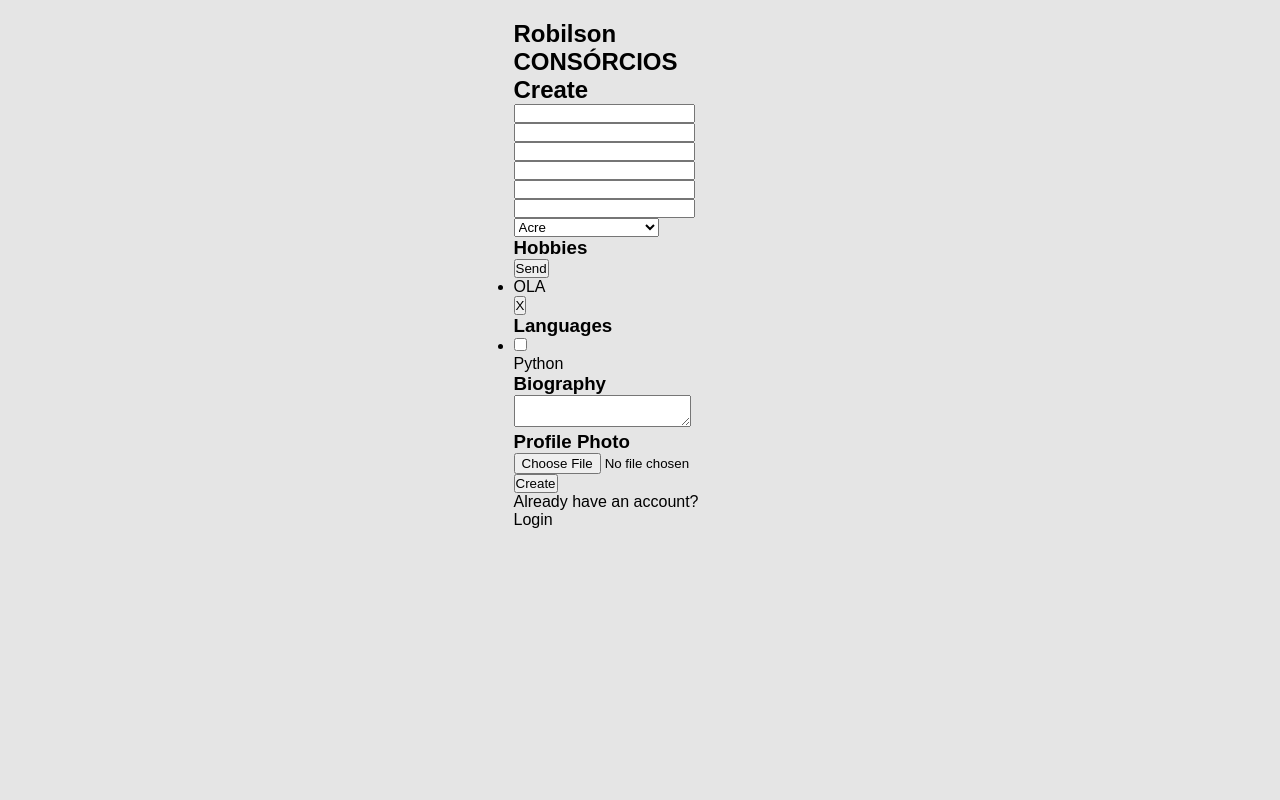
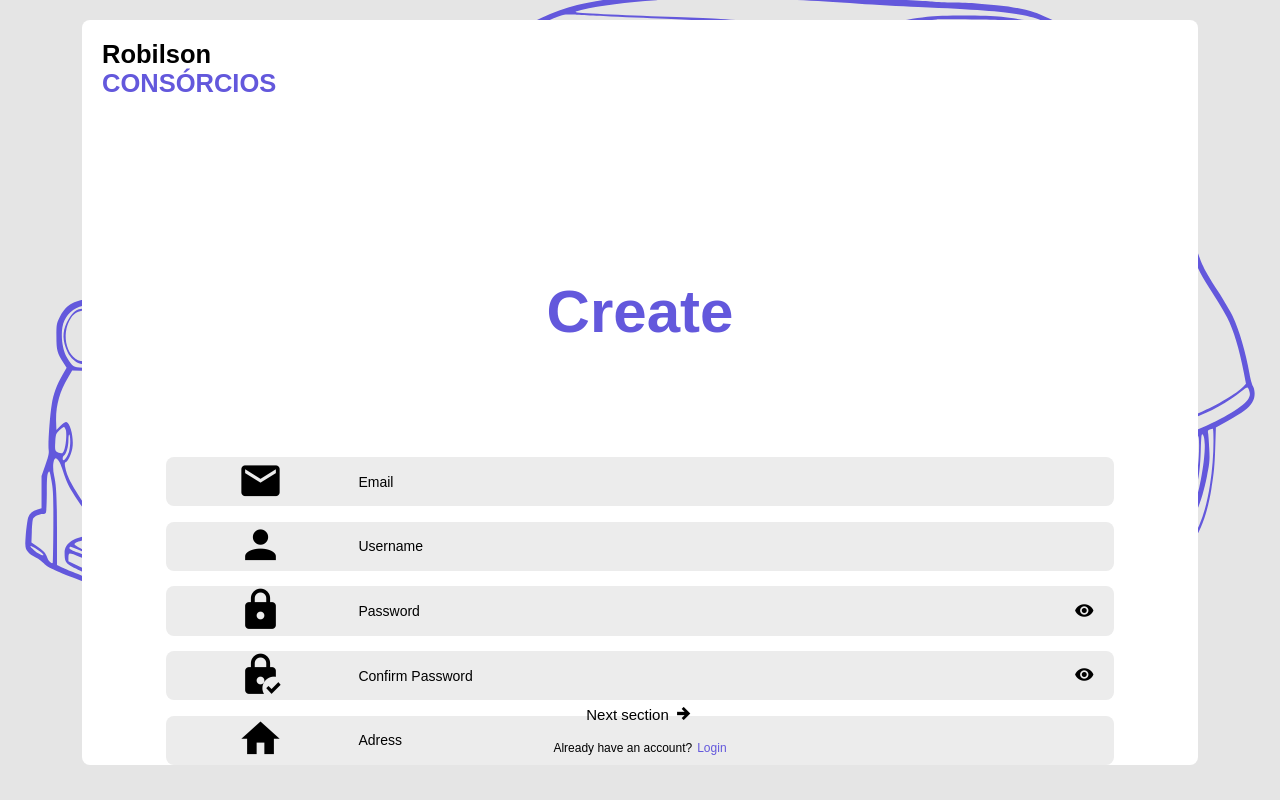
Before and after one commit to Gabz047/formulario-devweb, a Vue app: page /create in a window 1280 px wide. Built offline with nearby package versions, Linux system fonts and the light colour scheme.

Commit message:
Created CreateAccount Component and separeted it in subcomponents. Defined store

```diff
--- /dev/null
+++ b/src/assets/css/createaccount.css
@@ -0,0 +1,276 @@
+.create-main {
+    width: 100%;
+    height: 98%;
+    display: flex;
+    justify-content: center;
+    align-items: center;
+}
+
+.create-img {
+    width: 100%;
+    height: 100%;
+    position: absolute;
+}
+
+.create-img img {
+    width: 100%;
+    height: 100%;
+}
+
+.create-section {
+    width: 90%;
+    height: 100%;
+    display: flex;
+    justify-content: center;
+    align-items: center;
+    flex-direction: column;
+}
+
+.create-container {
+    width: 100%;
+    height: 100%;
+    display: flex;
+    flex-direction: column;
+    background-color: var(--form-default);
+    align-items: center;
+    position: relative;
+    border-radius: 8px;
+}
+
+.company-brand {
+    position: absolute;
+    top: 0;
+    left: 0;
+    padding: 20px 0px 0px 20px;
+    font-size: 17px;
+}
+
+.company-brand h2 {
+    font-weight: 900;
+}
+
+.h2-purple {
+    color: var(--purple-default);
+}
+
+.tittle-create {
+    text-align: center;
+    font-size: 60px;
+    margin-top: 23%;
+    font-weight: 900;
+    color: var(--purple-default);
+}
+
+.container-inputs {
+    margin-top: 10%;
+    height: 55%;
+    width: 85%;
+    display: flex;
+    flex-direction: column;
+    justify-content: space-between;
+}
+
+.box-inputs {
+    height: 16%;
+    background-color: var(--input-colors);
+    border-radius: 8px;
+    display: flex;
+}
+
+.box-inputs-img {
+    width: 20%;
+    display: flex;
+    justify-content: center;
+    align-items: center;
+}
+
+.box-inputs-img i {
+    font-size: 46px;
+}
+
+.box-inputs-content {
+    width: 80%;
+    height: 100%;
+    display: flex;
+    flex-direction: column;
+    justify-content: center;
+    position: relative;
+}
+
+.box-inputs-content i {
+    position: absolute;
+    right: 0;
+    margin-right: 20px;
+}
+
+.box-inputs-content select {
+    width: 95%;
+    border: 1.5px solid;
+    border-radius: 5px;
+    padding: 3px;
+    transition: 0.2s;
+    font-weight: bold;
+    &:active {
+        background-color: rgb(197, 197, 197);
+    }
+}
+
+.box-inputs-tittle {
+    height: auto;
+    width: 100%;
+    font-size: 14px;
+    padding: 3px;
+}
+
+
+.box-inputs-tittle p{
+    font-weight: 500;
+}
+
+.activeOff {
+ display: none;
+}
+
+.activeOn {
+    width: 97%;
+    height: 60%;
+    background-color: transparent;
+    border: none;
+    outline: 0;
+    font-size: 17px;
+    font-weight: bold;
+    padding: 3px;
+}
+
+.box-btn-next {
+    height: 20px;
+    display: flex;
+    justify-content: center;
+    position: absolute;
+    bottom: 0;
+    margin-bottom: 40px;
+    font-size: 15px;
+    align-items: center;
+
+    &:hover {
+        color: var(--purple-default);cursor: pointer;
+    }
+}
+
+.box-btn-next i{
+   font-size: 20px;
+   margin-left: 5px;
+   transition: 0.2s;
+}
+
+.box-btn-next:hover i {
+    margin-left: 10px;
+}
+
+
+.box-changeTo-login {
+    position: absolute;
+    bottom: 0;
+    margin-bottom: 10px;
+    width: 100%;
+    display: flex;
+    justify-content: center;
+    font-size: 12px;
+}
+
+
+.btn-login {
+    margin-left: 5px;
+    color: var(--purple-default);
+    transition: 0.2s;
+    &:hover {
+        color: #483bcf;
+        cursor: pointer;
+    }
+}
+
+.box-input-hobbies {
+    height: 30%;
+    background-color: var(--input-colors);
+    border-radius: 8px;
+    display: flex;
+    flex-wrap: wrap;
+}
+
+.box-hobbies-send {
+    display: flex;
+    width: 100%;
+    height: 25%;
+    gap: 10px;
+    padding: 10px 0 0 10%;
+    align-items: center;
+    cursor: pointer;
+}
+
+.box-hobbies-send input {
+    width: 150px;
+    border: none;
+    outline: none;
+    background-color: rgb(211, 211, 211);
+    border-radius: 5px;
+    padding: 3px 3px 3px 5px;
+}
+
+.box-hobbies-send button {
+    border: none;
+    background-color: transparent;
+    font-size: 20px;
+    transition: 0.1s;
+
+    &:active {
+        color: var(--purple-default);
+        margin-left: 5px;
+    }
+}
+
+.box-hobbies-list {
+    width: 100%;
+    height: 65%;
+
+}
+
+.box-hobbies-list ul {
+    list-style: none;
+    max-width: 100%;
+    width: 100%;
+    height: 100%;
+    display: flex;
+    align-items: center;
+    overflow-x: auto;
+}
+
+.box-hobbies-list li {
+    display: flex;
+    padding: 10px;
+    border-radius: 5px;
+    gap: 5px;
+    margin-left: 10px;
+    background-color: #483bcf;
+    font-size: 15px;
+    color: var(--form-default);
+    align-items: center;
+    width: auto;
+    max-width: 200px;
+    max-height: 40px;
+}
+
+.box-hobbies-list li p {
+    max-width: 160px;
+    overflow: hidden;
+}
+
+.box-hobbies-list li button {
+    border: none;
+    background-color: rgb(238, 91, 91);
+    border-radius: 5px;
+    color: var(--form-default);
+    width: 30px;
+    &:active {
+        background-color: rgb(238, 69, 69);
+    }
+}
--- a/src/assets/css/global.css
+++ b/src/assets/css/global.css
@@ -15,8 +15,8 @@
 }
 
 .container{
-  width: 100vw;
-  height: 100vh;
+  width: 100dvw;
+  height: 100dvh;
   background-color: var(--app-background-color);
   font-family: var(--text-font-default);
   display: flex;
--- a/src/assets/css/imports.css
+++ b/src/assets/css/imports.css
@@ -1,3 +1,4 @@
 @import './global.css';
 @import './icons.css';
-@import './login.css'
+@import './login.css';
+@import './createaccount.css';
--- a/src/components/CreateAccount.vue
+++ b/src/components/CreateAccount.vue
@@ -1,86 +1,109 @@
 <script setup>
-import { states } from '@/utils/state';
+import { states } from '@/utils/state'
+import { ref, computed } from 'vue'
+import EmailComponent from './CreateAccount_Components/inputs/EmailComponent.vue'
+import UsernameComponent from './CreateAccount_Components/inputs/UsernameComponent.vue'
+import PasswordComponent from './CreateAccount_Components/inputs/PasswordComponent.vue'
+import PasswordConfirmComponent from './CreateAccount_Components/inputs/PasswordConfirmComponent.vue'
+import AdressComponent from './CreateAccount_Components/inputs/AdressComponent.vue'
+import CityComponent from './CreateAccount_Components/inputs/CityComponent.vue'
+import { useFormStore } from '../stores/form'
+
+const hobbie = ref('')
+const formStore = useFormStore()
+
+function addHobbie(hobbie) {
+    formStore.hobbies.push(hobbie)
+}
+
+function removeHobbie(hobbie,index) {
+    hobbie.splice(index, 1)
+}
+
+const showcontainer = false
+
+const counter = ref(0)
+
+const nextSection = computed(() => {
+  if (counter.value === 3) {
+    console.log(counter.value)
+    return (counter.value = 0)
+  } else {
+    return counter.value
+  }
+})
 </script>
 <template>
-    <main>
-        <section>
-            <div>
+  <main class="create-main">
+    <section class="create-img">
+      <img src="../assets/images/1296847 2.svg" />
+    </section>
+
+    <section class="create-section">
+      <div class="create-container">
+        <div class="company-brand">
           <h2>Robilson</h2>
-                <h2>CONSÓRCIOS</h2>
+          <h2 class="h2-purple">CONSÓRCIOS</h2>
         </div>
 
-            <h1>Create</h1>
+        <h1 class="tittle-create">Create</h1>
 
-            <section>
-                <div class="box-inputs">
-                <div class="box-inputs-img"></div>
-                <div class="box-inputs-tittle"></div>
-                <input type="email">
-                </div>
+        <section class="container-inputs s1" v-if="nextSection === 0">
+          <EmailComponent />
 
-                <div class="box-inputs">
-                <div class="box-inputs-img"></div>
-                <div class="box-inputs-tittle"></div>
-                <input type="text">
-                </div>
+          <UsernameComponent />
 
-                <div class="box-inputs">
-                <div class="box-inputs-img"></div>
-                <div class="box-inputs-tittle"></div>
-                <input type="text">
-                </div>
+          <PasswordComponent />
 
-                <div class="box-inputs">
-                <div class="box-inputs-img"></div>
-                <div class="box-inputs-tittle"></div>
-                <input type="text">
-                </div>
+          <PasswordConfirmComponent />
 
-                <div class="box-inputs">
-                <div class="box-inputs-img"></div>
-                <div class="box-inputs-tittle"></div>
-                <input type="text">
-                </div>
+          <AdressComponent />
         </section>
 
-            <section>
-                <div class="box-inputs">
-                <div class="box-inputs-img"></div>
-                <div class="box-inputs-tittle"></div>
-                <input type="text">
+        <section class="container-inputs s2" v-if="nextSection === 1">
+
+          <CityComponent />
+
+          <span class="box-inputs">
+            <div class="box-inputs-img">
+                <i class="mdi mdi-map-marker-radius"></i>
             </div>
-
-                <div class="box-inputs">
-                <div class="box-inputs-img"></div>
-                <div class="box-inputs-tittle"></div>
+            <div class="box-inputs-content">
+            <div class="box-inputs-tittle"><p>State</p></div>
             <select id="">
-                    <option v-for="state in states" :key="state.id" :value="state.id" >{{ state.name }}</option>
+              <option v-for="state in states" :key="state.id" :value="state.id">
+                {{ state.name }}
+              </option>
             </select>
             </div>
+          </span>
 
           <div class="box-input-hobbies">
             <div class="box-hobbies-send">
-                    <h3>Hobbies</h3>
-                    <button>Send</button>
+                <p class="tittle-hobbie">Hobbies</p>
+              <input type="text" v-model="hobbie">
+              <button @click="addHobbie(hobbie)"><i class="mdi mdi-send"></i></button>
             </div>
 
             <div class="box-hobbies-list">
               <ul>
-                        <li><p>OLA</p> <button>X</button></li>
+                <li v-for="(hobbie,index) in formStore.hobbies" :key="index">
+                  <p>{{ hobbie }}</p>
+                  <button @click="removeHobbie(formStore.hobbies, index)"><i class="mdi mdi-close"></i></button>
+                </li>
               </ul>
             </div>
-
           </div>
 
           <div class="box-input-languages">
-                <div class="box-hobbies-send">
+            <div class="box-languages-send">
               <h3>Languages</h3>
             </div>
 
-                <div class="box-hobbies-list">
+            <div class="box-languages-list">
               <ul>
                 <li>
-                            <input type="checkbox">
+                  <input type="checkbox" />
                   <p>Python</p>
                 </li>
               </ul>
@@ -88,7 +111,7 @@ import { states } from '@/utils/state';
           </div>
         </section>
 
-            <section>
+        <section class="container-inputs s3" v-if="nextSection === 2">
           <div class="box-input-biography">
             <div class="box-biography-tittle">
               <h3>Biography</h3>
@@ -100,19 +123,24 @@ import { states } from '@/utils/state';
             <div class="box-i">
               <h3>Profile Photo</h3>
             </div>
-                    <input type="file">
+            <input type="file" />
           </div>
         </section>
 
-            <div class="box-btn-create">
+        <div class="box-btn-create" v-if="showcontainer">
           <button>Create</button>
         </div>
 
+        <span class="box-btn-next" @click="counter++">
+          <p>Next section</p>
+          <i class="mdi mdi-arrow-right-thick"></i>
+        </span>
+
         <div class="box-changeTo-login">
           <p>Already have an account?</p>
-                <p @click="$emit('login')">Login</p>
+          <p @click="$emit('login')" class="btn-login">Login</p>
+        </div>
       </div>
     </section>
   </main>
-
 </template>
--- /dev/null
+++ b/src/stores/form.js
@@ -0,0 +1,10 @@
+import { defineStore } from "pinia";
+import { ref } from "vue";
+
+export const useFormStore = defineStore("user", ()=>{
+
+    const hobbies = ref([])
+
+
+    return {hobbies}
+})
```
Also changed, not shown: src/components/CreateAccount_Components/LowerInfos.vue (added, +11 -0 lines). Lines whose indentation alone changed are shown as unchanged.
